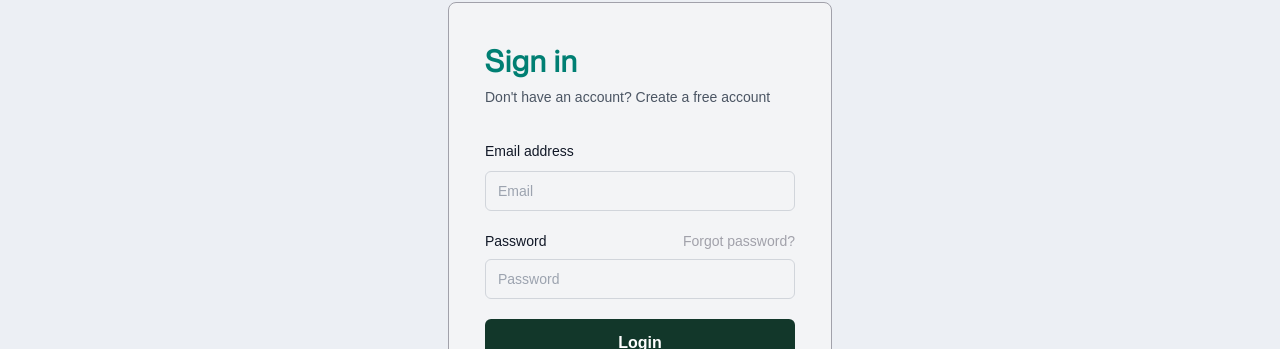
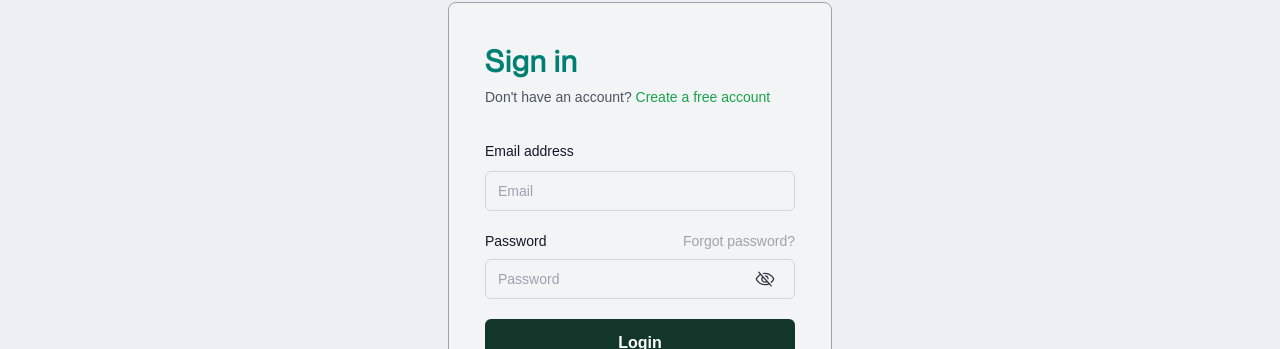
Before and after one commit to Rafid46/coder-squad, a React (Vite) app: page /login in a window 1280 px wide. Shown: the part 110-459 px from the top of the page. Built offline with nearby package versions, Linux system fonts and the light colour scheme; no server answers.

Commit message:
login register implemented

```diff
--- a/src/Components/Auth/Login.jsx
+++ b/src/Components/Auth/Login.jsx
@@ -1,12 +1,13 @@
 /* eslint-disable no-unused-vars */
 /* eslint-disable react/no-unescaped-entities */
-import { useContext } from "react";
+import { useContext, useState } from "react";
 import { Link, useLocation, useNavigate } from "react-router-dom";
 import { AuthContext } from "../../Provider/AuthProvider";
 import { toast } from "react-toastify";
 import { GoogleAuthProvider, getAuth, signInWithPopup } from "firebase/auth";
-
+import { PiEyeSlash, PiEye } from "react-icons/pi";
 const Login = () => {
+  const [showPassword, setShowPassword] = useState(false);
   const navigate = useNavigate();
   //   const location = useLocation();
   const { user } = useContext(AuthContext);
@@ -56,7 +57,7 @@ const Login = () => {
             <p className="mt-2 text-start text-sm text-gray-600">
               Don't have an account?{" "}
               <Link to="/register">
-                <span className="hover:text-blue-800 hover:underline">
+                <span className="text-green-600 hover:text-blue-800 hover:underline">
                   Create a free account
                 </span>
               </Link>
@@ -89,13 +90,24 @@ const Login = () => {
                       Forgot password?
                     </a>
                   </div>
-                  <div className="mt-2">
+                  <div className="mt-2 relative">
                     <input
                       name="password"
                       placeholder="Password"
-                      type="password"
+                      type={showPassword ? "text" : "password"}
+                      required
                       className="flex h-10 w-full rounded-md border border-gray-300 bg-transparent px-3 py-2 text-sm placeholder:text-gray-400 focus:outline-none focus:ring-1 focus:ring-gray-400 focus:ring-offset-1 disabled:cursor-not-allowed disabled:opacity-50"
                     />
+                    <span
+                      className="absolute top-[10px] right-5 text-xl"
+                      onClick={() => setShowPassword(!showPassword)}
+                    >
+                      {showPassword ? (
+                        <PiEye> </PiEye>
+                      ) : (
+                        <PiEyeSlash> </PiEyeSlash>
+                      )}
+                    </span>
                   </div>
                 </div>
                 <div>
--- a/src/Components/Auth/Register.jsx
+++ b/src/Components/Auth/Register.jsx
@@ -15,9 +15,8 @@ const Register = () => {
   } = useForm();
   const onSubmit = (data) => {
     console.log(data);
-    const { email, password, name } = data; // Destructure the data object to get email, password, and name
+    const { email, password, name } = data;
     createUser(email, password, name).then((result) => {
-      // Pass name to createUser function
       toast.success("Account created successfully!");
       const loggedUser = result.user;
       console.log(loggedUser);
@@ -38,7 +37,7 @@ const Register = () => {
               <p className="mt-2 text-start text-sm text-gray-600">
                 Already have an account?{" "}
                 <Link to="/login">
-                  <span className="hover:text-blue-800 hover:underline">
+                  <span className="text-green-600 hover:text-blue-800 hover:underline">
                     Login
                   </span>
                 </Link>
--- a/src/Provider/AuthProvider.jsx
+++ b/src/Provider/AuthProvider.jsx
@@ -29,7 +29,7 @@ const AuthProvider = ({ children }) => {
       return userCredential;
     } catch (error) {
       console.error("Error creating user:", error);
-      throw error; // Re-throw the error to handle it in the component
+      throw error;
     } finally {
       setLoading(false);
     }
@@ -56,13 +56,7 @@ const AuthProvider = ({ children }) => {
       setUser(currentUser);
       // console.log("current user", currentUser);
       if (currentUser) {
-        //  get token and store client
         const userInfo = { email: currentUser.email };
-        // axiosPublic.post("/jwt", userInfo).then((res) => {
-        //   if (res.data.token) {
-        //     localStorage.setItem("access-token", res.data.token);
-        //   }
-        // });
       } else {
         localStorage.removeItem("access-token");
       }
--- a/src/Shared/Navbar.jsx
+++ b/src/Shared/Navbar.jsx
@@ -66,7 +66,7 @@ const Navbar = () => {
             <button
               type="button"
               className="p-2 text-black transition-all duration-200 rounded-md md:hidden hover:text-white hover:bg-gray-800"
-              onClick={toggleMobileMenu} // Toggle mobile menu on button click
+              onClick={toggleMobileMenu}
             >
               <CiMenuBurger />
             </button>
```
Also changed, not shown: 1 other file (tests, documents, lock files or other folders).
